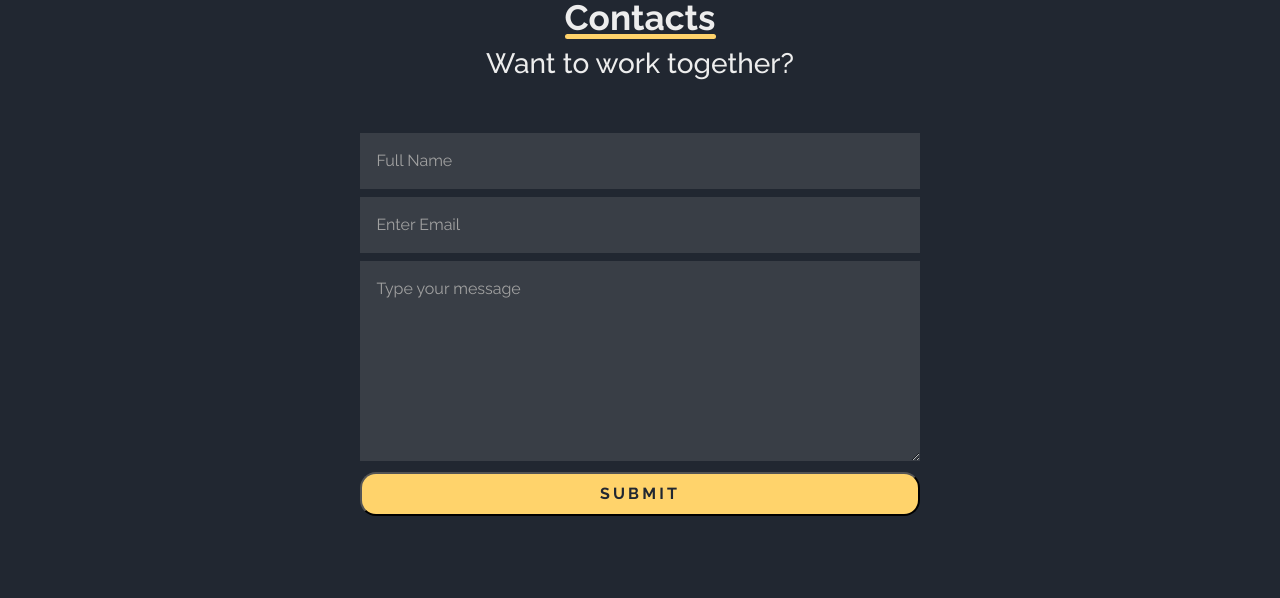
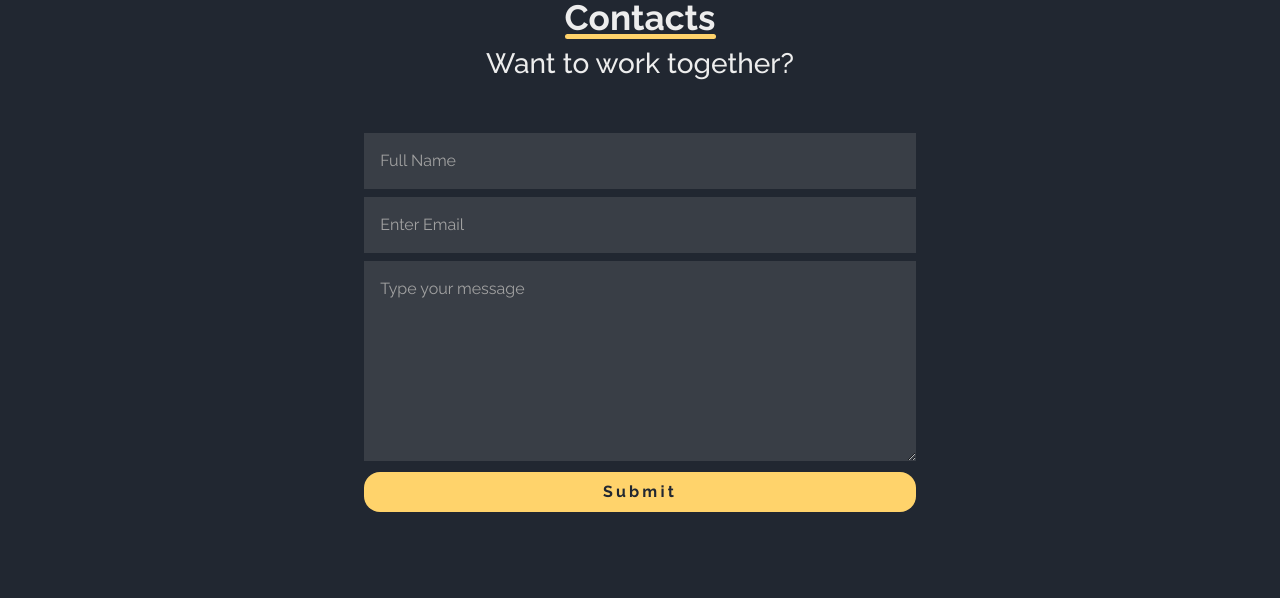
Before and after one commit to mishael-codes/Portfolio, a plain HTML site: page index.html in a window 1280 px wide. Shown: the part 4720-5318 px from the top of the page. Drawn offline with nearby package versions, Linux system fonts and the light colour scheme.

Commit message:
Update index.html

```diff
--- a/index.html
+++ b/index.html
@@ -256,7 +256,7 @@
         <h3 class="mb-5">Want to work together?</h3>
         <div>
           <form
-            action="https://formsubmit.co/enyimishael22@email.com"
+            action="https://formsubmit.co/enyimishael22@gmail.com"
             method="POST"
             class="w-75 mx-auto"
           >
@@ -284,7 +284,7 @@
               placeholder="Type your message"
               required
             ></textarea>
-            <input type="button" value="SUBMIT" class="submit w-100 rounded-4 p-2">
+            <button type="submit" class="submit w-100 rounded-4 p-2">Submit</button>
 
             <input type="hidden" name="_template" value="table" />
             <input type="hidden" name="_next" value="thanks.html" />
```
